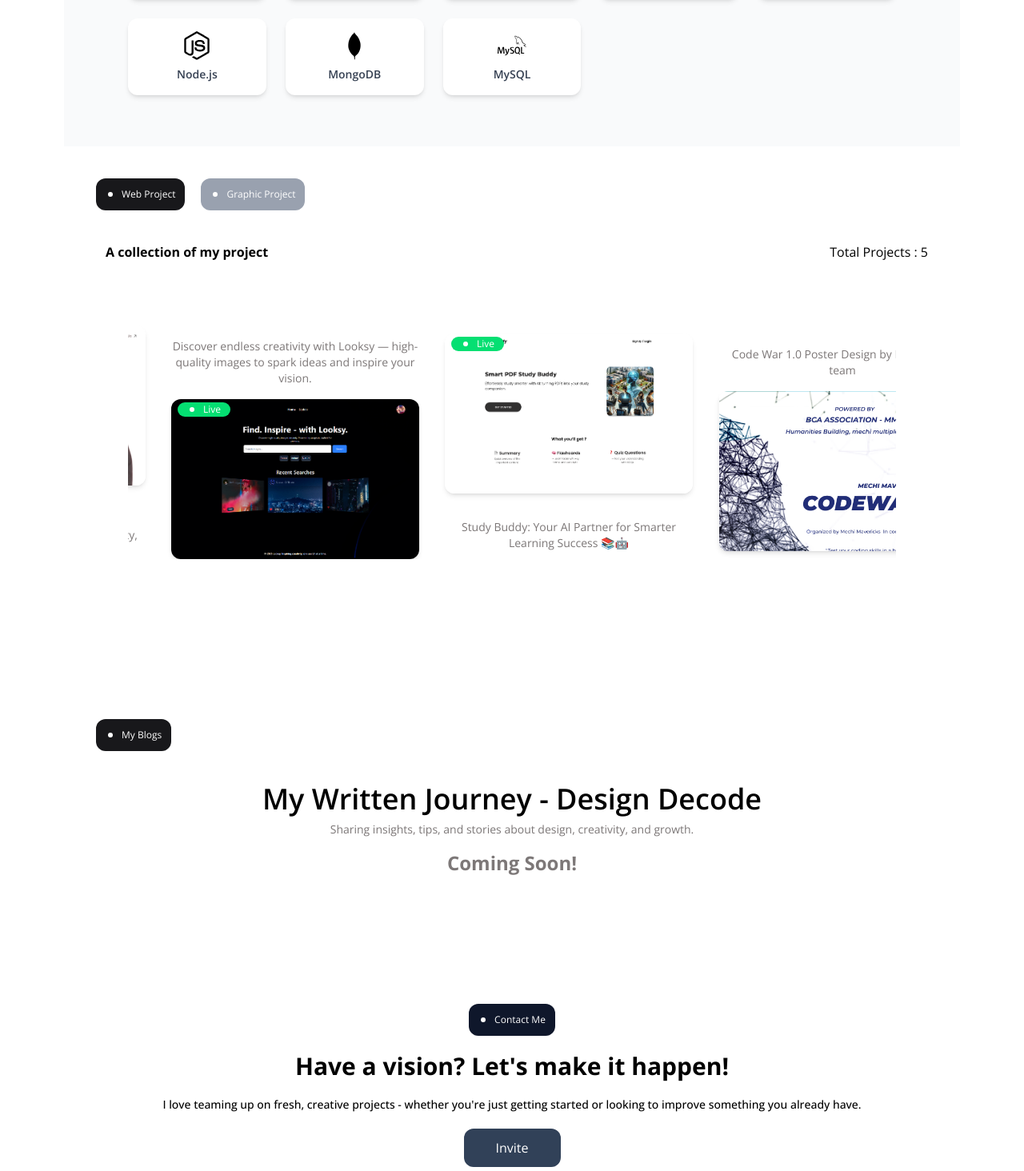
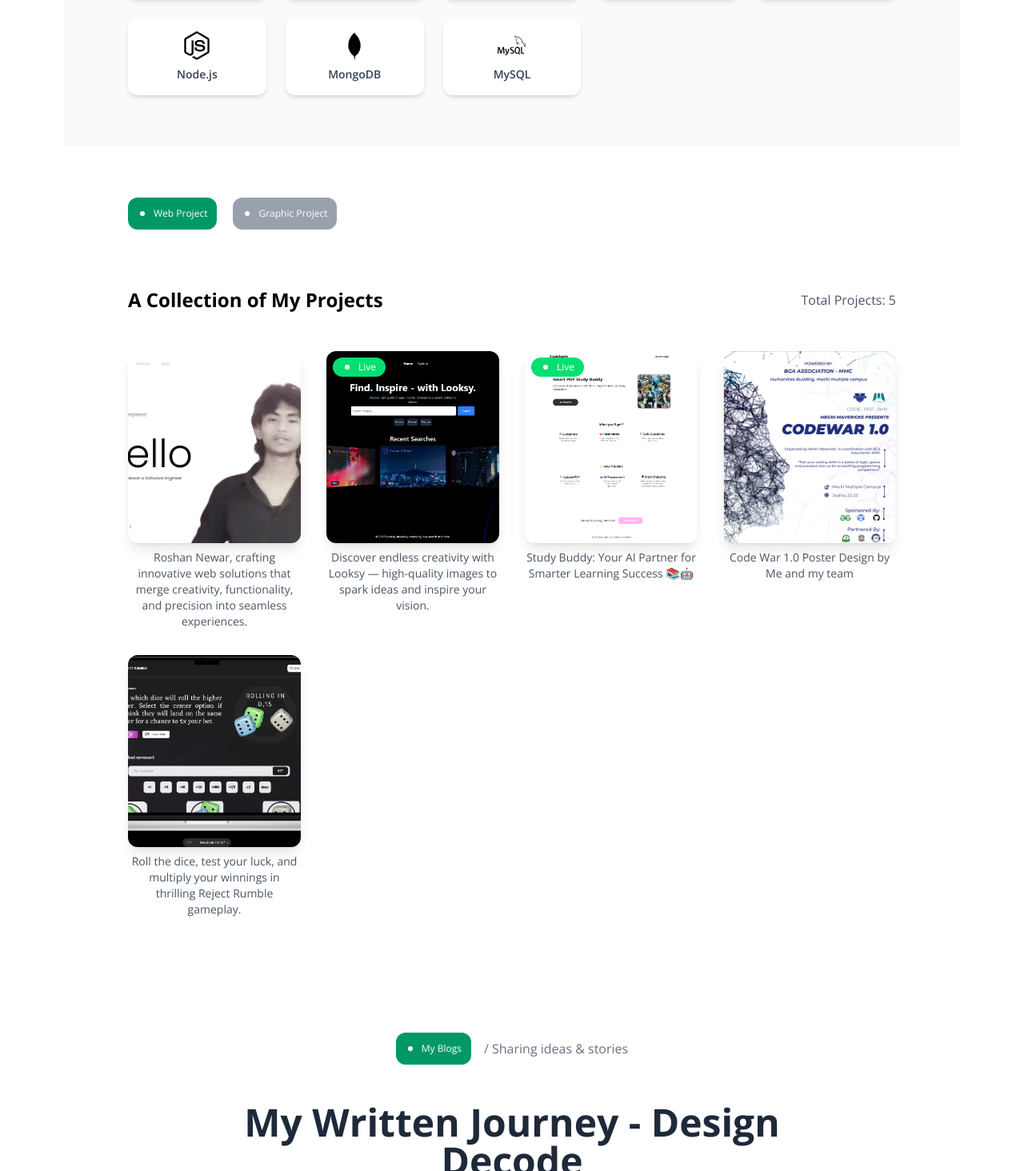
Before and after one commit to R0shanShrestha/MyPortFolio, a React (Vite) app in the folder Client/: page / in a window 1280 px wide. Shown: the part 1336-2800 px from the top of the page at 80% size. Built offline with nearby package versions, Linux system fonts and the light colour scheme.

Commit message:
changes in portfolio, blog, footer, contact

```diff
--- a/Client/src/components/Blogs.jsx
+++ b/Client/src/components/Blogs.jsx
@@ -2,33 +2,37 @@ import Showcase from "./Showcase";
 
 const Blogs = () => {
   return (
-    <div
+    <section
       id="Blogs"
-      className="flex w-full pt-20 my-20 flex-col gap-10 md:px-10 overflow-hidden"
+      className="w-full  flex flex-col items-center py-20 px-4 sm:px-10 md:px-20 gap-12"
     >
-      <div className="flex text-sm h-10 gap-5">
-        <Showcase text={"My Blogs"} color={"bg-zinc-900"} />
+      <div className="flex  items-center gap-4">
+        <div className="h-10 flex">
+          <Showcase text="My Blogs" color="bg-emerald-600" />
+        </div>
+        <span className="hidden sm:inline text-gray-500">
+          / Sharing ideas & stories
+        </span>
       </div>
-      <div>
-        <div className="text-center flex flex-col gap-2">
-          <h1 className="text-4xl font-semibold">
-            My Written Journey - Design Decode
-          </h1>
-          <p className="secondary text-sm">
-            Sharing insights, tips, and stories about design, creativity, and
-            growth.
+
+      <div className="flex flex-col items-center gap-6 text-center max-w-3xl">
+        <h2 className="text-3xl sm:text-4xl md:text-5xl font-bold text-gray-800">
+          My Written Journey - Design Decode
+        </h2>
+        <p className="text-gray-500 text-base sm:text-lg">
+          Sharing insights, tips, and stories about design, creativity, and
+          growth.
+        </p>
+
+        <div className="mt-8 p-6 bg-gray-100 rounded-xl shadow-lg border-dashed border-2 border-gray-300 animate-pulse">
+          <h3 className="text-2xl font-bold text-gray-600">Coming Soon!</h3>
+          <p className="text-gray-500 mt-2 text-sm sm:text-base">
+            Stay tuned for articles, tutorials, and tips from my journey.
           </p>
         </div>
-        <div className="text-center mt-4 font-bold text-2xl animate-pulse text-gray-500">
-          <h1 className="secondary">Coming Soon!</h1>
-        </div>
-        {/* <div className="text-center mt-6">
-          <button className="bg-blue-600 text-white px-6 py-2 rounded hover:bg-blue-700 transition">
-            Notify Me
-          </button>
-        </div> */}
+
       </div>
-    </div>
+    </section>
   );
 };
 
--- a/Client/src/components/Contact.jsx
+++ b/Client/src/components/Contact.jsx
@@ -12,17 +12,13 @@ const Contact = () => {
   });
 
   const handleChange = (e) => {
-    setFormData((prev) => ({
-      ...prev,
-      [e.target.name]: e.target.value,
-    }));
+    setFormData((prev) => ({ ...prev, [e.target.name]: e.target.value }));
   };
 
   const handleSubmit = (e) => {
     e.preventDefault();
     setSuccessMsg("Message sent successfully!");
     setFormData({ fullName: "", contactNo: "", email: "", message: "" });
-
     setTimeout(() => {
       setSuccessMsg("");
       setShowModal(false);
@@ -30,25 +26,25 @@ const Contact = () => {
   };
 
   return (
-    <div
-      id="Let's Talk"
-      className="w-full pt-20 flex flex-col items-center my-12 px-4 sm:px-10"
+    <section
+      id="Contact"
+      className="w-full py-20 px-4 sm:px-10 md:px-20 flex flex-col items-center gap-12"
     >
-      <div className="flex text-sm h-10 gap-5">
-        <Showcase text={"Contact Me"} color={"bg-slate-900"} />
+      <div className="flex   gap-4 h-10">
+        <Showcase text="Contact Me" color="bg-emerald-600" />
       </div>
 
-      <div className="min-w-full max-w-md p-5 text-center flex flex-col items-center gap-5">
-        <h1 className="lg:text-3xl font-bold">
+      <div className="text-center max-w-xl flex flex-col gap-4">
+        <h2 className="text-3xl sm:text-4xl font-bold text-gray-800">
           Have a vision? Let's make it happen!
-        </h1>
-        <p className="text-center font-medium text-sm max-w-full px-4">
-          I love teaming up on fresh, creative projects - whether you're just
-          getting started or looking to improve something you already have.
+        </h2>
+        <p className="text-gray-500 text-sm sm:text-base">
+          I love collaborating on creative projects — whether you're starting
+          fresh or improving an existing idea.
         </p>
         <button
           onClick={() => setShowModal(true)}
-          className="bg-slate-700 p-3 rounded-xl text-white px-10 cursor-pointer hover:bg-slate-600"
+          className="mt-4 px-8 py-3 bg-emerald-600 text-white font-semibold rounded-xl hover:bg-emerald-700 transition-all shadow-lg"
         >
           Invite
         </button>
@@ -56,35 +52,40 @@ const Contact = () => {
 
       {/* Modal */}
       {showModal && (
-        <div
-          className="fixed inset-0 bg-white bg-opacity-30 backdrop-blur-md flex items-center justify-center z-50 p-4"
-        >
-          <div className="bg-white bg-opacity-90 rounded-xl p-6 max-w-md w-full shadow-lg">
-            <h2 className="text-xl font-bold mb-4">Contact Me</h2>
+        <div className="fixed inset-0 flex items-center justify-center z-50 p-4">
+          <div
+            className="absolute inset-0 bg-black bg-opacity-30 backdrop-blur-md"
+            onClick={() => setShowModal(false)}
+          ></div>
+
+          <div className="relative w-full max-w-md p-8 rounded-3xl bg-white/20 backdrop-blur-xl border border-white/30 shadow-lg animate-fadeIn">
+            <h3 className="text-2xl font-bold mb-6 text-center text-gray-900">
+              Send a Message
+            </h3>
 
             {successMsg ? (
-              <p className="text-green-600 font-semibold text-center">
+              <p className="text-green-600 font-semibold text-center text-lg">
                 {successMsg}
               </p>
             ) : (
-              <form onSubmit={handleSubmit} className="flex flex-col gap-4">
+              <form onSubmit={handleSubmit} className="flex flex-col gap-5">
                 <input
                   type="text"
                   name="fullName"
                   value={formData.fullName}
                   onChange={handleChange}
-                  placeholder="Full name"
+                  placeholder="Full Name"
                   required
-                  className="border border-gray-300 rounded px-3 py-2 focus:outline-none focus:ring-2 focus:ring-slate-700"
+                  className="bg-white/40 backdrop-blur-sm border border-white/50 rounded-xl px-4 py-3 focus:outline-none focus:ring-2 focus:ring-emerald-600 transition"
                 />
                 <input
                   type="tel"
                   name="contactNo"
                   value={formData.contactNo}
                   onChange={handleChange}
-                  placeholder="Contact no"
+                  placeholder="Contact No"
                   required
-                  className="border border-gray-300 rounded px-3 py-2 focus:outline-none focus:ring-2 focus:ring-slate-700"
+                  className="bg-white/40 backdrop-blur-sm border border-white/50 rounded-xl px-4 py-3 focus:outline-none focus:ring-2 focus:ring-emerald-600 transition"
                 />
                 <input
                   type="email"
@@ -93,28 +94,29 @@ const Contact = () => {
                   onChange={handleChange}
                   placeholder="Email"
                   required
-                  className="border border-gray-300 rounded px-3 py-2 focus:outline-none focus:ring-2 focus:ring-slate-700"
+                  className="bg-white/40 backdrop-blur-sm border border-white/50 rounded-xl px-4 py-3 focus:outline-none focus:ring-2 focus:ring-emerald-600 transition"
                 />
                 <textarea
                   name="message"
                   value={formData.message}
                   onChange={handleChange}
                   placeholder="Message"
-                  rows={4}
+                  rows={5}
                   required
-                  className="border border-gray-300 rounded px-3 py-2 resize-none focus:outline-none focus:ring-2 focus:ring-slate-700"
+                  className="bg-white/40 backdrop-blur-sm border border-white/50 rounded-xl px-4 py-3 resize-none focus:outline-none focus:ring-2 focus:ring-emerald-600 transition"
                 ></textarea>
-                <div className="flex justify-between items-center">
+
+                <div className="flex justify-between items-center gap-4">
                   <button
                     type="submit"
-                    className="bg-slate-700 text-white px-6 py-2 rounded hover:bg-slate-600 transition"
+                    className="flex-1 bg-emerald-600 text-white px-6 py-3 rounded-xl hover:bg-emerald-700 transition font-semibold"
                   >
                     Submit
                   </button>
                   <button
                     type="button"
                     onClick={() => setShowModal(false)}
-                    className="text-gray-600 hover:text-gray-900"
+                    className="flex-1 border border-white/50 text-white px-6 py-3 rounded-xl hover:bg-white/20 transition font-medium"
                   >
                     Cancel
                   </button>
@@ -124,7 +126,7 @@ const Contact = () => {
           </div>
         </div>
       )}
-    </div>
+    </section>
   );
 };
 
--- a/Client/src/components/Portfolio.jsx
+++ b/Client/src/components/Portfolio.jsx
@@ -1,60 +1,50 @@
-import React from "react";
 import Showcase from "./Showcase";
 import prjs from "../assets.json";
-import Marquee from "react-fast-marquee";
 
 const Portfolio = ({ setTotalPrj }) => {
   const prj = prjs[0].portfolio[0].webproject;
-  // 1,2,3,4,5
   return (
-    <div id="Portfolio" className="flex w-full  my-10  flex-col gap-10  lg:px-10 ">
-      <div className="flex text-sm h-10 gap-5 " id="Portfolio">
-        <Showcase text={"Web Project"} color={"bg-zinc-900"} />
-        <Showcase text={"Graphic Project"} color={"bg-gray-400"} />
+    <section
+      id="Portfolio"
+      className="w-full bi py-16 px-4 sm:px-10 lg:px-20 flex flex-col gap-12"
+    >
+      <div className="flex gap-5 mb-6 h-10">
+        <Showcase text="Web Project" color="bg-emerald-600" />
+        <Showcase text="Graphic Project" color="bg-gray-400" />
       </div>
-      <div>
-        <div className="flex justify-between">
-          <h1 className="font-bold px-3">A collection of my project</h1>
-          <span className="hidden md:block">Total Projects : {prj.length}</span>
+
+      <div className="flex justify-between items-center">
+        <h2 className="text-2xl font-bold">A Collection of My Projects</h2>
+        <span className="text-gray-600 hidden md:block">
+          Total Projects: {prj.length}
+        </span>
       </div>
-        <div className="flex gap-20 mt-10  overflow-x-scroll no-scroller md:p-10 cursor-pointer">
-          <Marquee>
+
+      <div className="grid grid-cols-1 sm:grid-cols-2 lg:grid-cols-3 xl:grid-cols-4 gap-8">
         {prj.map((pr, id) => (
-              <a href={pr.link} target="_blank">
-                <div
+          <a
             key={id}
-                  className="max-w-[310px]  flex flex-col gap-4 min-w-[300px] mx-4"
+            href={pr.link}
+            target="_blank"
+            className="group transform transition-all duration-300 hover:scale-105"
           >
-                  {id % 2 != 0 && (
-                    <p className="pt-4 text-center text-sm secondary">
-                      {pr.desc}
-                    </p>
-                  )}
-
-                  <div className="relative">
+            <div className="relative overflow-hidden rounded-xl shadow-lg">
               {pr.status && (
-                      <div className="absolute top-1 left-2">
-                        <Showcase color={"bg-green-400"} text={"Live"} />
+                <div className="absolute top-2 h-6  flex left-2 z-10">
+                  <Showcase color="bg-green-400" text="Live" />
                 </div>
               )}
               <img
                 src={pr.img}
-                      alt="not found"
-                      className=" shadow-md rounded-xl h-[200px] w-full object-cover object-top"
+                alt={pr.desc}
+                className="h-60 w-full object-cover object-top transition-transform duration-300 group-hover:scale-110"
               />
             </div>
-                  {id % 2 == 0 && (
-                    <p className="pt-4 text-center text-sm secondary">
-                      {pr.desc}
-                    </p>
-                  )}
-                </div>
+            <p className="mt-2 text-center text-sm text-gray-600">{pr.desc}</p>
           </a>
         ))}
-          </Marquee>
       </div>
-      </div>
-    </div>
+    </section>
   );
 };
 
--- a/Client/src/components/Skills.jsx
+++ b/Client/src/components/Skills.jsx
@@ -9,7 +9,6 @@ const Skills = () => {
       id="Skills"
       className="w-full py-16 px-4 sm:px-10 lg:px-20 bg-gray-50"
     >
-      {/* Section Title */}
       <div className="flex justify-center h-10 font-bold mb-12">
         <Showcase text="Skills" color="bg-emerald-600" />
       </div>
```
Also changed, not shown: Client/src/components/Aboutme.jsx (+5 -3 lines). Lines whose indentation alone changed are shown as unchanged.
